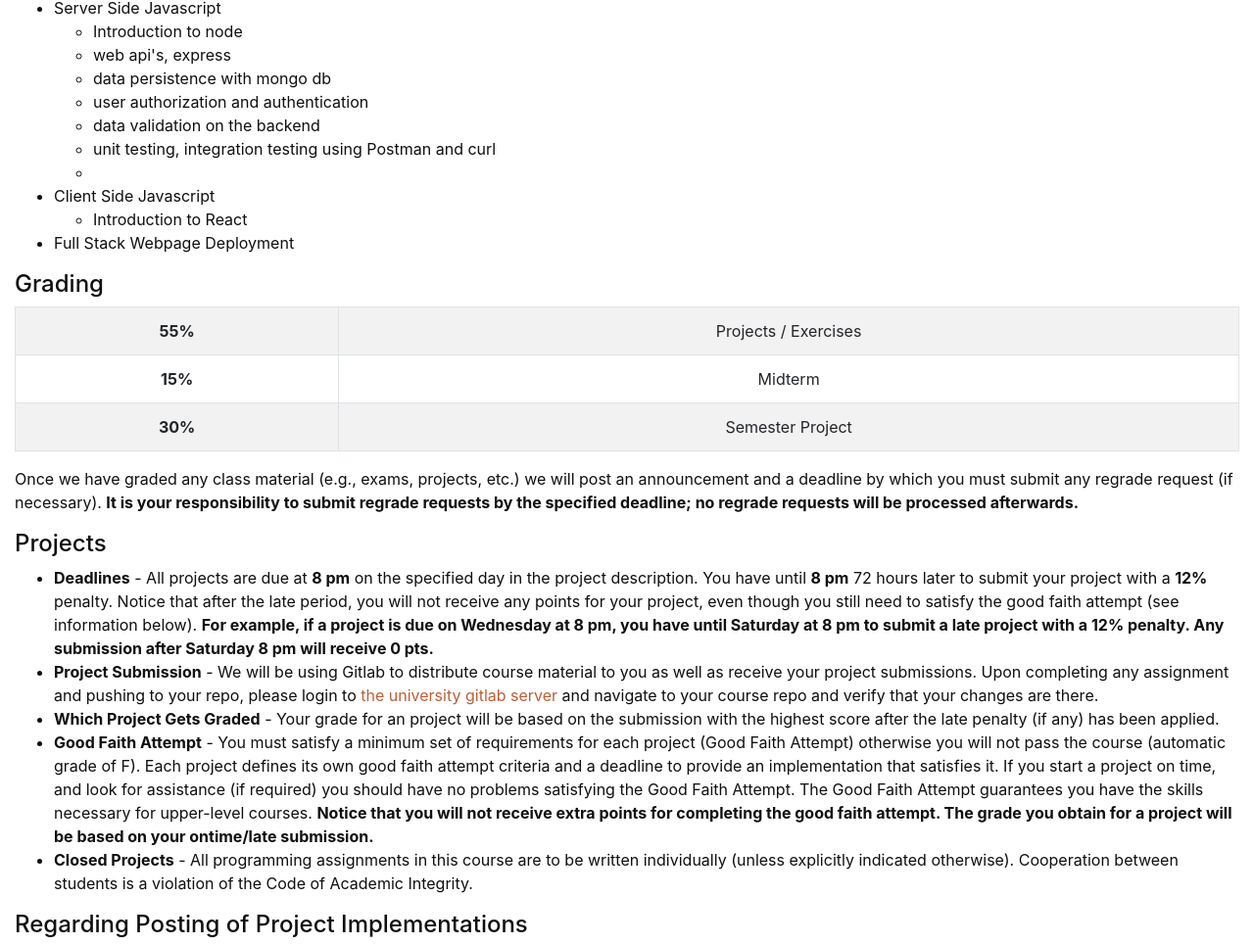
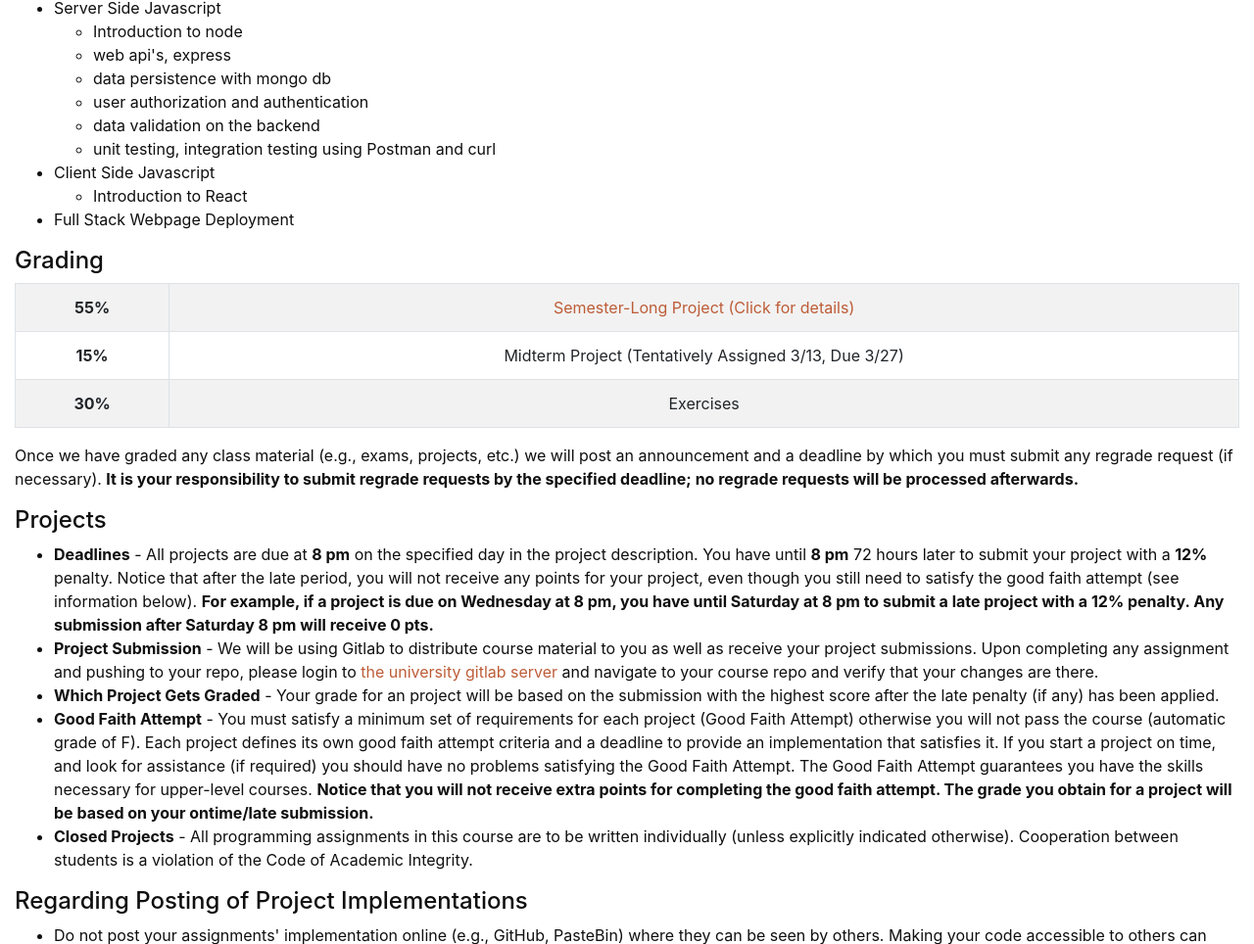
Before and after one commit to egonzal5/egonzal5.github.io, a website: page 389N.html in a window 1280 px wide. Shown: the part 1098-2062 px from the top of the page at 98% size. Drawn offline with Linux system fonts and the light colour scheme; a web font is replaced by a local one.

Commit message:
Final Updates (no OH)

```diff
--- a/389N.html
+++ b/389N.html
@@ -111,8 +111,8 @@
 <li>data persistence with mongo db</li>
 <li>user authorization and authentication</li>
 <li>data validation on the backend</li>
-<li>unit testing, integration testing using Postman and curl</li><li>
-</li></ul>
+<li>unit testing, integration testing using Postman and curl</li>
+</ul>
 </li>
       <li>Client Side Javascript
 <ul>
@@ -127,9 +127,9 @@
    <div class="table-responsive">
  <table class="table table-bordered table-striped table-hover table-condensed text-center">
           <tbody>
-       <tr><th>55%</th><td>Projects / Exercises</td></tr>
-       <tr><th>15%</th><td>Midterm</td></tr>
-       <tr><th>30%</th><td>Semester Project</td></tr>
+       <tr><th>55%</th><td><a href="https://docs.google.com/presentation/d/1zZhcK3Tdfvm2Hb4Zqs5BenNk38q4gXJKG1Da4ghGzH0/edit?usp=sharing">Semester-Long Project (Click for details)</a></td></tr>
+       <tr><th>15%</th><td>Midterm Project (Tentatively Assigned 3/13, Due 3/27)</td></tr>
+       <tr><th>30%</th><td>Exercises</td></tr>
           </tbody>
        </table>
     </div> <!-- grading table -->
```
Also changed, not shown: 1 other file.
